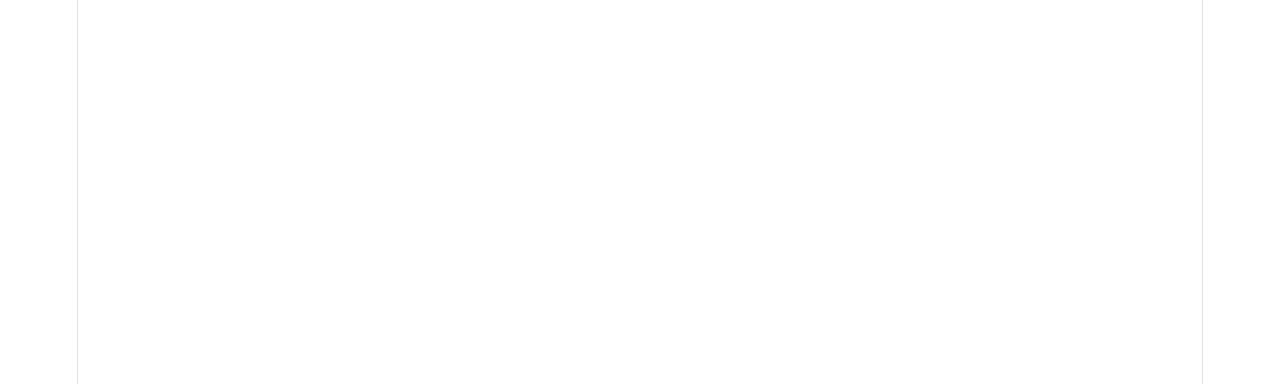
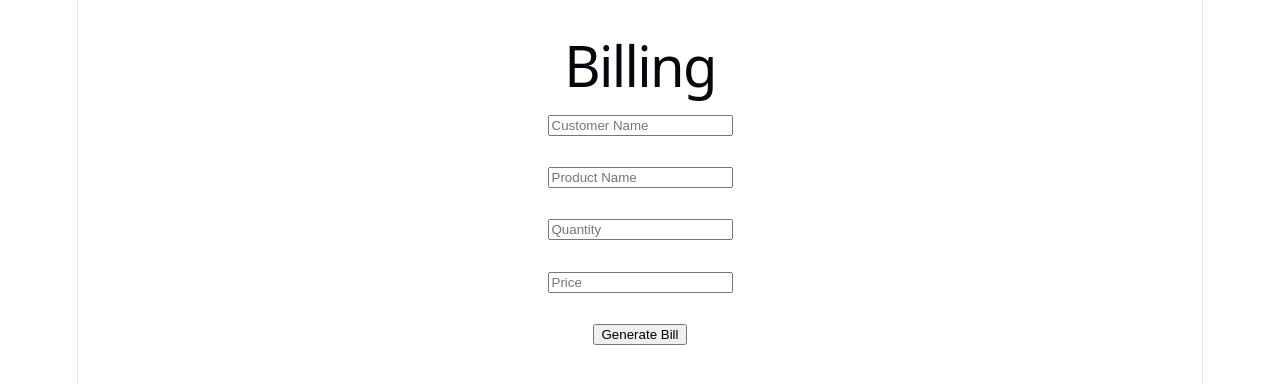
Before and after one commit to narniraviteja-dotcom/Inventory-Management-system, a React app in the folder frontend/: page /billing in a window 1280 px wide. Before the commit this address had no page. Shown: the top 384 px of the page. Built offline with nearby package versions, Linux system fonts and the light colour scheme; the HTML template or start-up script is replaced by a standard one.

Commit message:
Updated Day 11 Billing

```diff
--- a/frontend/src/App.jsx
+++ b/frontend/src/App.jsx
@@ -6,6 +6,7 @@
 import Product from "./pages/Product";
 import Orders from "./pages/Orders";
 import Users from "./pages/Users";
+import Billing from "./pages/Billing";
 function App() {
   return (
     <BrowserRouter>
@@ -16,6 +17,7 @@
         <Route path="/product" element={<Product />} />
         <Route path="/orders" element={<Orders />} />
         <Route path="/users" element={<Users />} />
+        <Route path="/billing" element={<Billing />} />
       </Routes>
     </BrowserRouter>
   );
--- a/frontend/src/components/Sidebar.jsx
+++ b/frontend/src/components/Sidebar.jsx
@@ -48,9 +48,17 @@
   👤 Users
 </Link>
 </p>
-      <p>🚪 Logout</p>
+
+<p>
+  <Link to="/billing" style={{ color: "white", textDecoration: "none" }}>
+    Billing
+  </Link>
+</p>
+<p>🚪 Logout</p>
+
     </div>
   );
+
 }
 
 export default Sidebar;
--- /dev/null
+++ b/frontend/src/pages/Billing.jsx
@@ -0,0 +1,78 @@
+import { useState } from "react";
+
+function Billing() {
+  const [customerName, setCustomerName] = useState("");
+  const [productName, setProductName] = useState("");
+  const [quantity, setQuantity] = useState("");
+  const [price, setPrice] = useState("");
+  const [bill, setBill] = useState(null);
+
+  const generateBill = () => {
+    const total = Number(quantity) * Number(price);
+
+    setBill({
+      customerName,
+      productName,
+      quantity,
+      price,
+      total,
+    });
+  };
+
+  return (
+    <div style={{ padding: "20px" }}>
+      <h1>Billing</h1>
+
+      <input
+        type="text"
+        placeholder="Customer Name"
+        value={customerName}
+        onChange={(e) => setCustomerName(e.target.value)}
+      />
+      <br />
+      <br />
+
+      <input
+        type="text"
+        placeholder="Product Name"
+        value={productName}
+        onChange={(e) => setProductName(e.target.value)}
+      />
+      <br />
+      <br />
+
+      <input
+        type="number"
+        placeholder="Quantity"
+        value={quantity}
+        onChange={(e) => setQuantity(e.target.value)}
+      />
+      <br />
+      <br />
+
+      <input
+        type="number"
+        placeholder="Price"
+        value={price}
+        onChange={(e) => setPrice(e.target.value)}
+      />
+      <br />
+      <br />
+
+      <button onClick={generateBill}>Generate Bill</button>
+
+      {bill && (
+        <div style={{ marginTop: "20px" }}>
+          <h2>Bill</h2>
+          <p><b>Customer:</b> {bill.customerName}</p>
+          <p><b>Product:</b> {bill.productName}</p>
+          <p><b>Quantity:</b> {bill.quantity}</p>
+          <p><b>Price:</b> ₹{bill.price}</p>
+          <h3>Total: ₹{bill.total}</h3>
+        </div>
+      )}
+    </div>
+  );
+}
+
+export default Billing;
```
Also changed, not shown: 1 other file (tests, documents, lock files or other folders).
